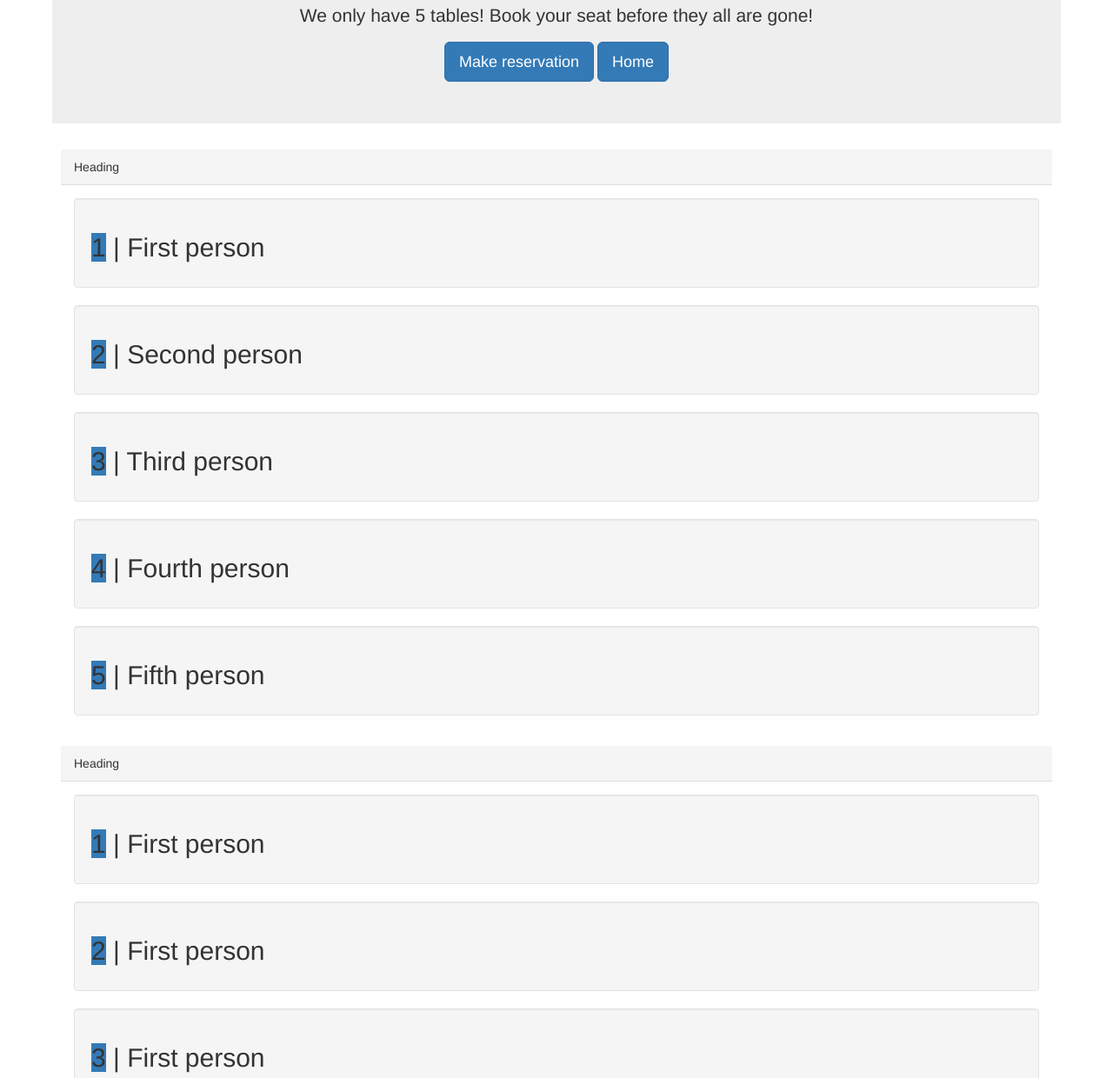
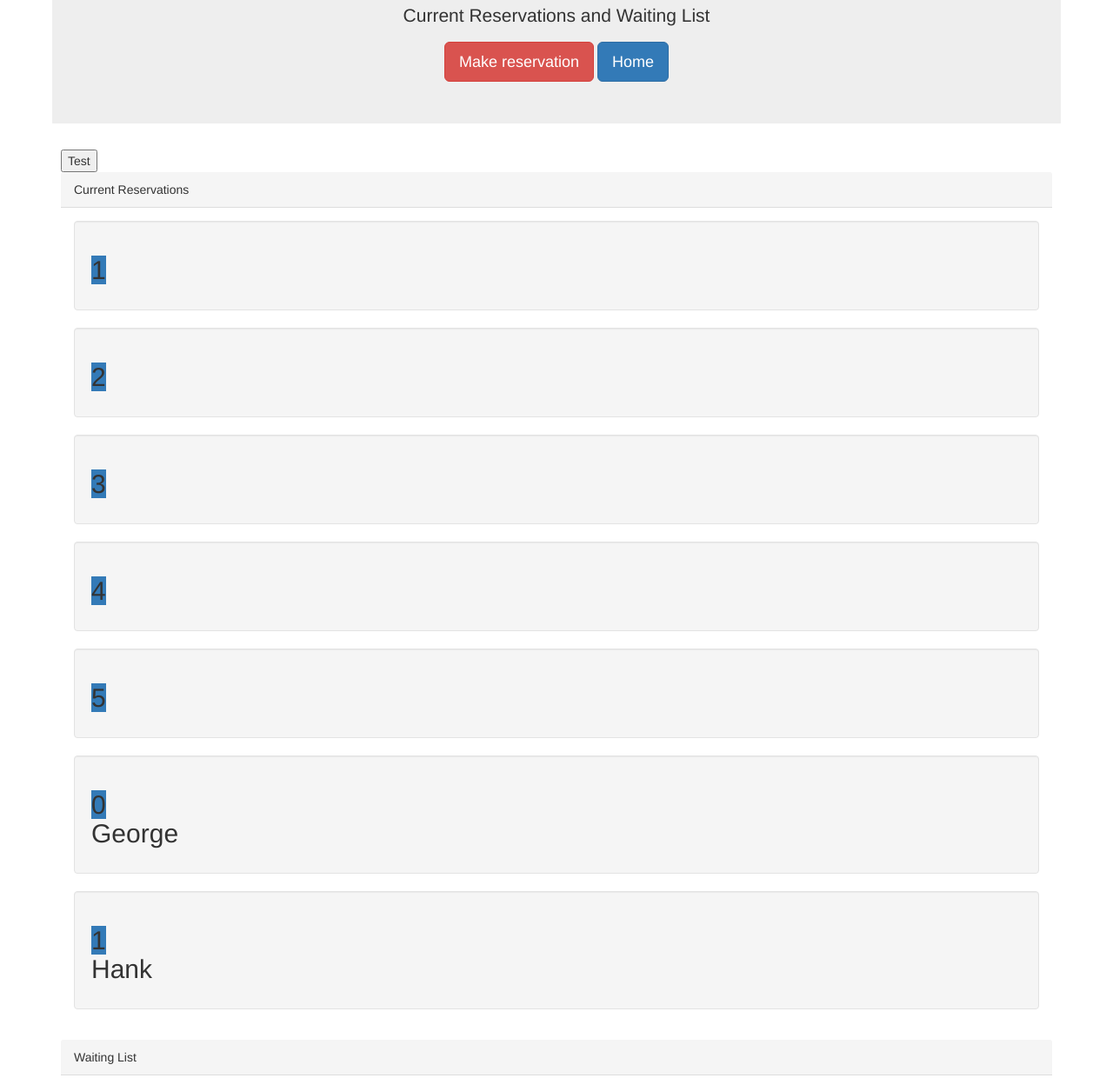
Before and after one commit to bjork1/restaurant, a website: page tables.html in a window 1280 px wide. Shown: the part 175-1415 px from the top of the page at 87% size. Drawn offline with nearby package versions, Linux system fonts and the light colour scheme.

Commit message:
update front end

```diff
--- a/tables.html
+++ b/tables.html
@@ -16,40 +16,47 @@
     <div class="jumbotron center">
       <h1 class="display-4">Hot Restaurant</h1>
       <hr class="my-4" />
-      <p>We only have 5 tables! Book your seat before they all are gone!</p>
-      <a class="btn btn-primary btn-lg" href="reserve.html" role="button"
+      <p>Current Reservations and Waiting List</p>
+      <a class="btn btn-danger btn-lg" href="reserve.html" role="button"
         >Make reservation</a
       >
       <a class="btn btn-primary btn-lg" href="home.html" role="button">Home</a>
     </div>
 
     <div class="container">
+      <button id="test">Test</button>
       <div class="panel-default">
         <div class="panel-heading">
-          Heading
+          Current Reservations
         </div>
-        <div class="panel-body">
+        <div id="send" class="panel-body">
           <div class="well">
-            <h2><span class="lable label-primary">1</span> | First person</h2>
+            <h2 id="response">
+              <span class="lable label-primary response">1</span>
+              <div id="empty"></div>
+            </h2>
           </div>
           <div class="well">
-            <h2><span class="lable label-primary">2</span> | Second person</h2>
+            <h2>
+              <span class="lable label-primary response">2</span>
+              <div id="empty2"></div>
+            </h2>
           </div>
           <div class="well">
-            <h2><span class="lable label-primary">3</span> | Third person</h2>
+            <h2><span class="lable label-primary response">3</span></h2>
           </div>
           <div class="well">
-            <h2><span class="lable label-primary">4</span> | Fourth person</h2>
+            <h2><span class="lable label-primary response">4</span></h2>
           </div>
           <div class="well">
-            <h2><span class="lable label-primary">5</span> | Fifth person</h2>
+            <h2><span class="lable label-primary response">5</span></h2>
           </div>
         </div>
       </div>
 
       <div class="panel-default">
         <div class="panel-heading">
-          Heading
+          Waiting List
         </div>
         <div class="panel-body">
           <div class="well">
@@ -86,4 +93,43 @@
       </div>
     </div>
   </body>
+  <script>
+    ///////gotten
+    let thing = [
+      {
+        name: "George"
+      },
+      {
+        name: "Hank"
+      }
+    ];
+
+    for (let i = 0; i < thing.length; i++) {
+      $("#send").append(
+        `<div class="well">
+            <h2 id="response">
+              <span class="lable label-primary response">` +
+          i +
+          `</span>
+              <div id="empty">` +
+          thing[i].name +
+          `</div>
+            </h2>
+          </div>`
+      );
+    }
+
+    $("#test").click(function() {});
+
+    /*
+      if ($("#empty").is(":empty")) {
+        console.log("Yes");
+        $("#empty").append(" | Hello");
+      } else if ($("#empty2").is(":empty")) {
+        console.log("Yes2");
+        $("#empty2").append(" | Hello there");
+      } else console.log("No");
+    });
+    */
+  </script>
 </html>
```
Also changed, not shown: home.html (+13 -9 lines), reserve.html (+2 -10 lines), script.js (+9 -0 lines).
